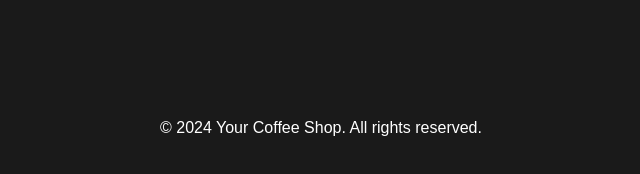
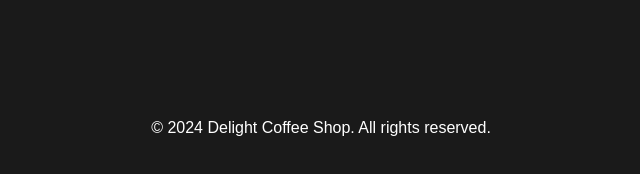
Before and after one commit to bhardwajnishant5491/Delight-Coffee-Shop, a plain HTML site: page about.html in a window 1280 px wide. Shown: the part 642-816 px from the top of the page, 319-959 px from the left. Drawn offline with nearby package versions, Linux system fonts and the light colour scheme.

Commit message:
second commit

```diff
--- a/about.html
+++ b/about.html
@@ -65,7 +65,7 @@
         </div>
       </div>
       <div class="footer-info">
-        <p>&copy; 2024 Your Coffee Shop. All rights reserved.</p>
+        <p>&copy; 2024 Delight Coffee Shop. All rights reserved.</p>
       </div>
     </div>
   </footer>
```
Also changed, not shown: contact.html (+1 -1 lines), menu.html (+1 -1 lines), review.html (+1 -1 lines).
